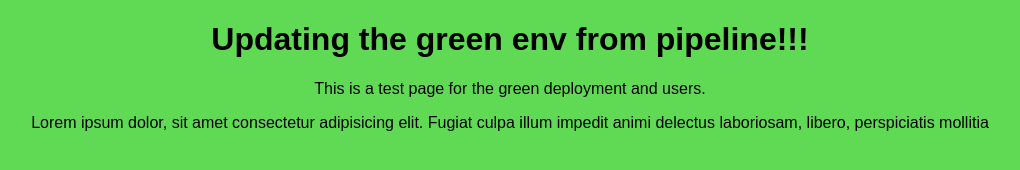
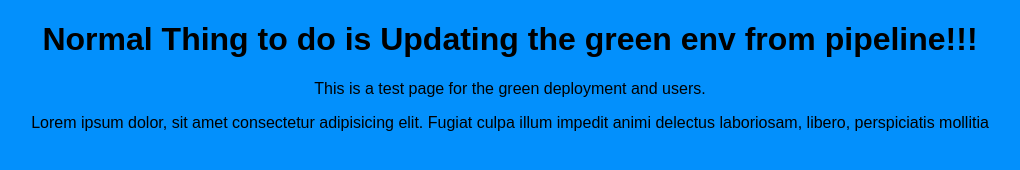
Before and after one commit to Harjeet7887/blue-green, a website: page index.html in a window 1280 px wide. Shown: the whole page, without its empty margins (130-1150 px from the left). Drawn offline with Linux system fonts and the light colour scheme.

Commit message:
Update index.html #4

```diff
--- a/index.html
+++ b/index.html
@@ -7,13 +7,13 @@
     <style>
       body {
         font-family: Arial, Helvetica, sans-serif;
-        background-color: #60da55;
+        background-color: #0390fc;
         text-align: center;
       }
     </style>
   </head>
   <body>
-    <h1>Updating the green env from pipeline!!!</h1>
+    <h1>Normal Thing to do is Updating the green env from pipeline!!!</h1>
     <p>This is a test page for the green deployment and users.</p>
     <p>
       Lorem ipsum dolor, sit amet consectetur adipisicing elit. Fugiat culpa
```
